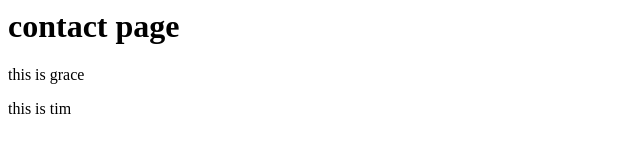
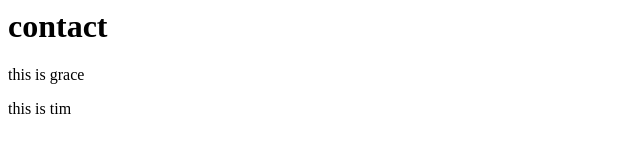
Before and after one commit to gracemiller/test, a plain HTML site: page index.html in a window 1280 px wide. Shown: the whole page, without its empty margins (0-640 px from the left). Drawn offline with Linux system fonts and the light colour scheme.

Commit message:
updated text

```diff
--- a/index.html
+++ b/index.html
@@ -1,4 +1,4 @@
-<h1>contact page</h1>
+<h1>contact</h1>
 
 <p>this is grace</p>
 
```
